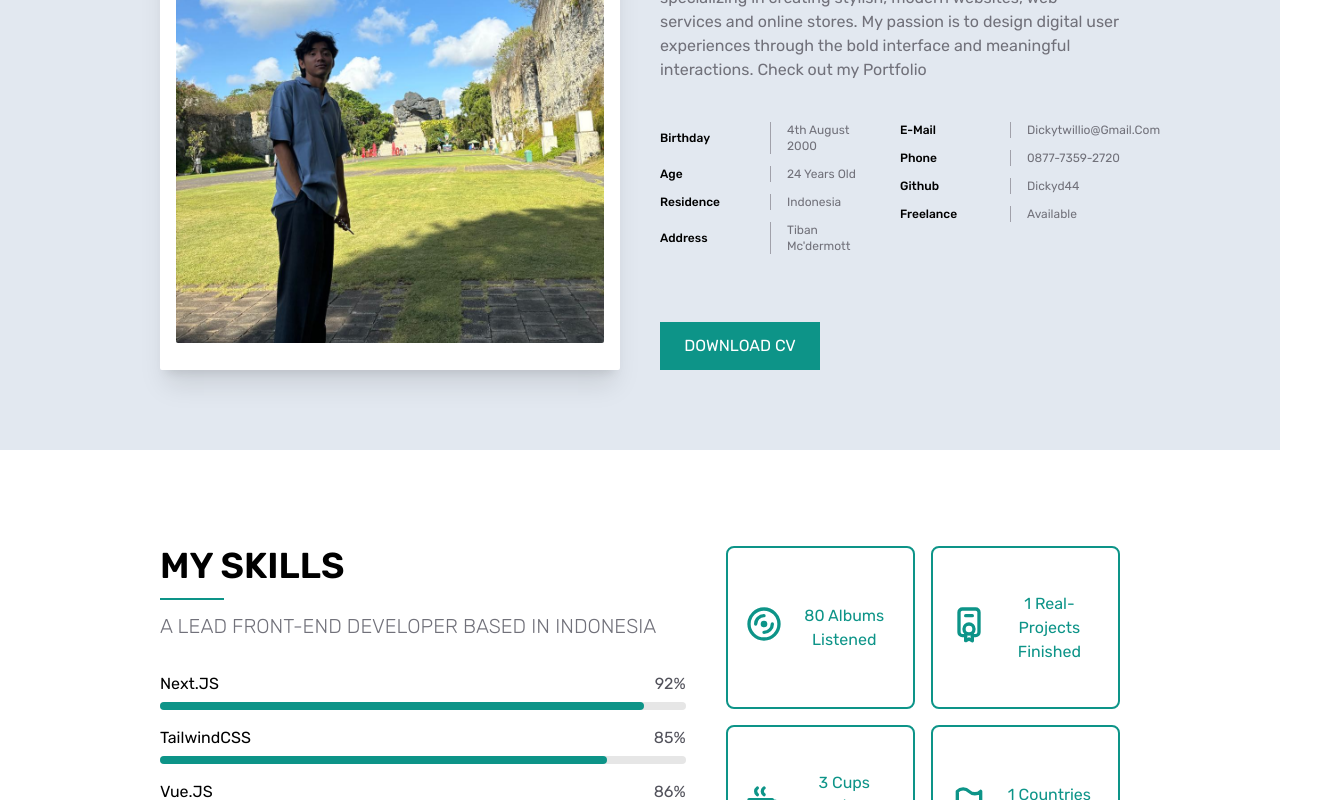
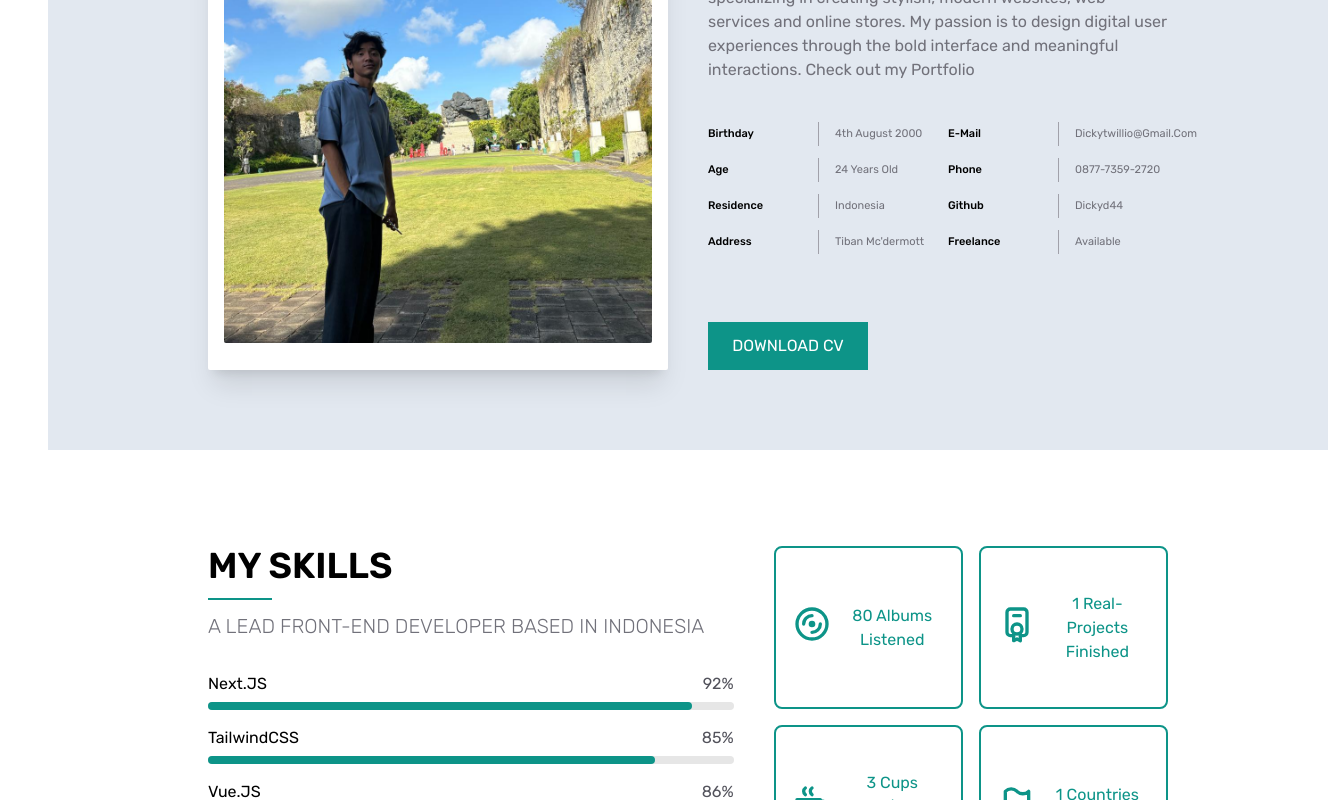
Before and after one commit to dickyd44/portfolio, a Next.js app: page / in a window 1280 px wide. Shown: the part 1160-1960 px from the top of the page, 1328 px wide, since content can reach past the window. Built offline with nearby package versions, Linux system fonts and the light colour scheme.

Commit message:
fix layouts container

```diff
--- a/app/layout.tsx
+++ b/app/layout.tsx
@@ -24,7 +24,7 @@ export default function RootLayout({
       <body className={rubik.className}>
         <div className="flex">
           <AppSidebar />
-          <div className="flex-col w-full">
+          <div className="flex-col w-full lg:ml-12">
             {children}
             <AppFooter />
           </div>
--- a/src/components/molecules/form-contact/index.tsx
+++ b/src/components/molecules/form-contact/index.tsx
@@ -2,9 +2,9 @@ import React from "react";
 
 export default function FormContact() {
   return (
-    <div className="col-span-2 bg-white rounded-sm p-7">
+    <div className="col-span-2 bg-white rounded-sm p-7 h-full flex flex-col justify-between">
       <h2 className="text-xl font-semibold mb-4 p-2">SAY SOMETHING</h2>
-      <form action="#" method="POST">
+      <form action="#" method="POST" className="flex-grow flex flex-col">
         <div className="grid grid-cols-1 md:grid-cols-2 gap-5">
           <div className="flex flex-col">
             <input
@@ -50,7 +50,7 @@ export default function FormContact() {
           ></textarea>
         </div>
 
-        <div className="flex justify-end">
+        <div className="mt-auto flex justify-end">
           <button
             type="submit"
             className="mt-6 bg-teal-600 text-white px-5 py-3 text-sm rounded-sm hover:bg-teal-700 transition-colors duration-300"
--- a/src/components/organisms/about/index.tsx
+++ b/src/components/organisms/about/index.tsx
@@ -83,11 +83,11 @@ export default function AboutSection() {
                       key={idx}
                       className="grid grid-cols-2 mb-3 items-center"
                     >
-                      <div className="text-gray-800 font-medium capitalize text-base md:text-base xl:text-xs 2xl:text-sm">
+                      <div className="text-gray-800 font-medium capitalize text-sm md:text-base xl:text-[11px] 2xl:text-sm">
                         {identity.title}
                       </div>
 
-                      <div className="pl-4 text-zinc-500 capitalize text-base md:text-base xl:text-xs 2xl:text-sm border-l border-zinc-400">
+                      <div className="pl-4 text-zinc-500 capitalize text-sm md:text-base xl:text-[11px] 2xl:text-sm border-l border-zinc-400">
                         {identity.subtitle}
                       </div>
                     </div>
@@ -100,11 +100,11 @@ export default function AboutSection() {
                       key={idx}
                       className="grid grid-cols-2 mb-3 items-center"
                     >
-                      <div className="text-gray-800 font-medium capitalize text-base md:text-base xl:text-xs 2xl:text-sm">
+                      <div className="text-gray-800 font-medium capitalize text-sm md:text-base xl:text-[11px] 2xl:text-sm">
                         {account.title}
                       </div>
 
-                      <div className="pl-4 text-zinc-500 capitalize border-l border-zinc-400 text-base md:text-base xl:text-xs 2xl:text-sm">
+                      <div className="pl-4 text-zinc-500 capitalize border-l border-zinc-400 text-sm md:text-base xl:text-[11px] 2xl:text-sm">
                         {account.subtitle}
                       </div>
                     </div>
```
